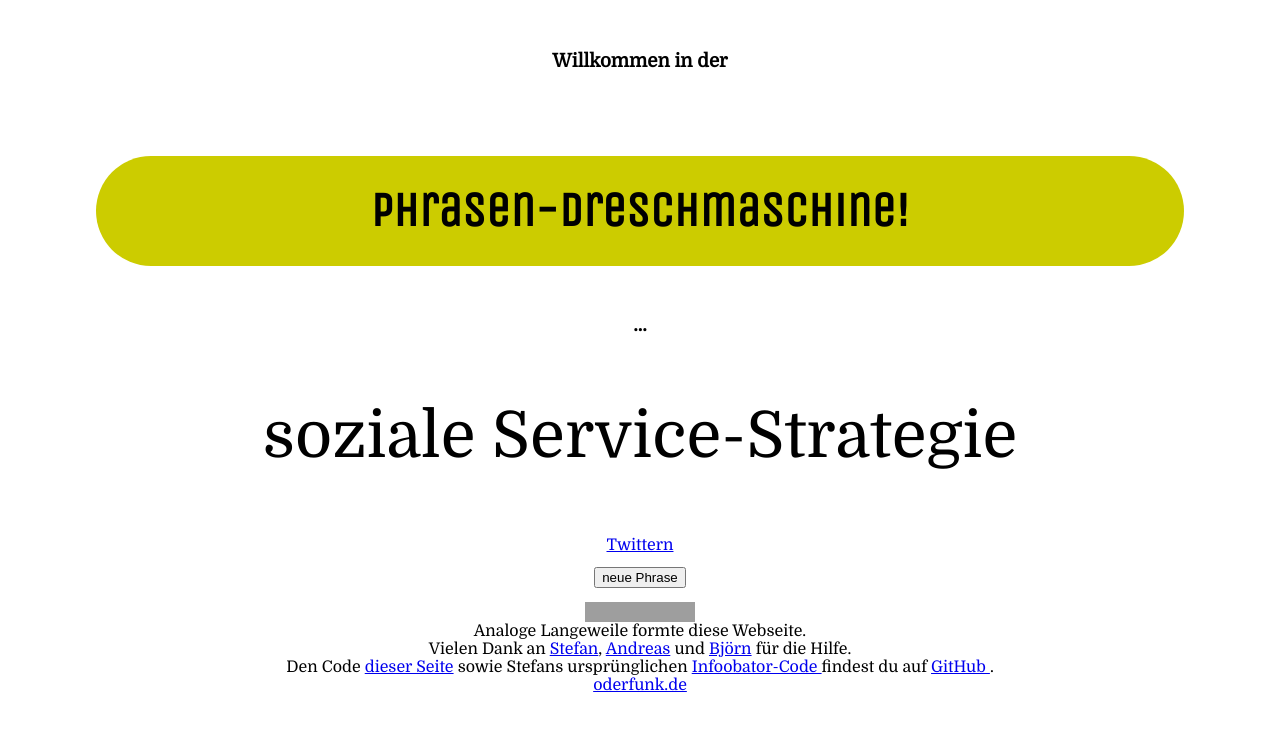
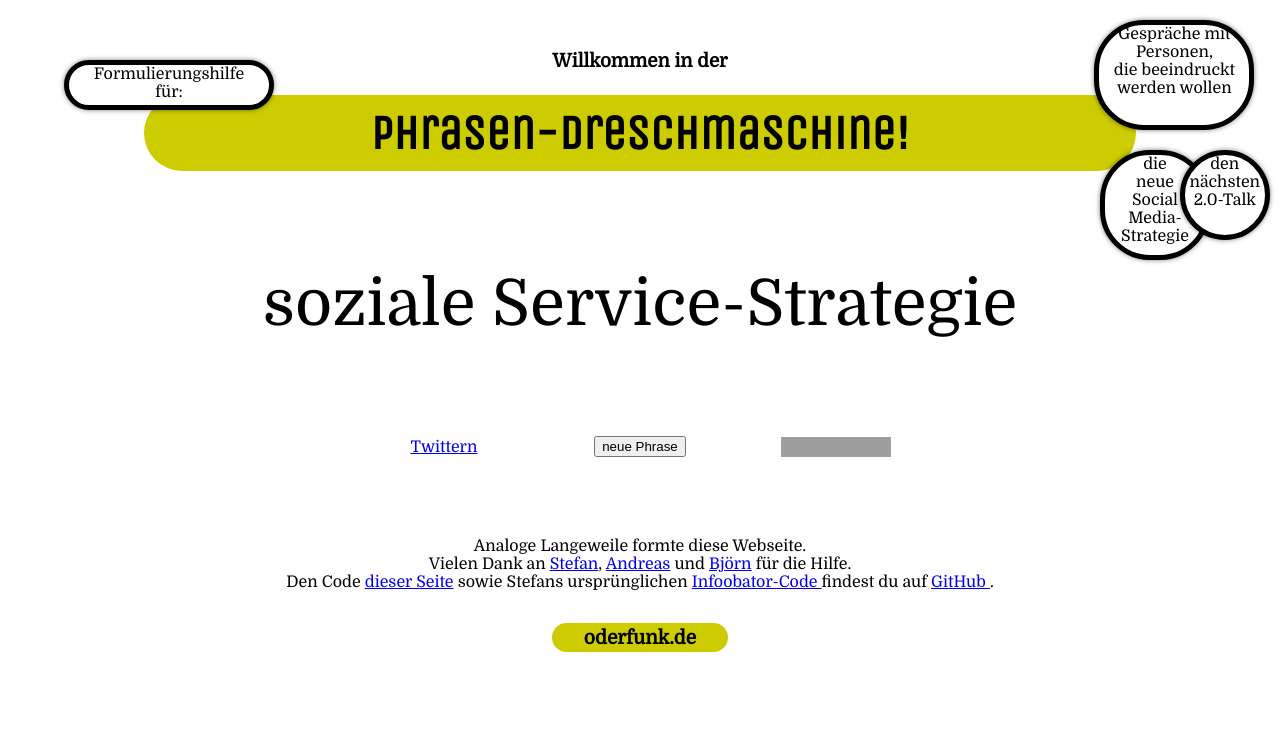
Before and after one commit to maliena/phdrma, a plain HTML site: page index.html in a window 1280 px wide. Drawn offline with nearby package versions, Linux system fonts and the light colour scheme; grey boxes are pictures that could not be loaded.

Commit message:
nächste version 21.44h

```diff
--- a/index.html
+++ b/index.html
@@ -25,12 +25,31 @@
 </head>
 
 <body>
-<h3>Willkommen in der</h3> <br>
-     <h1 class="green">Phrasen-Dreschmaschine!</h1>
 
+<header>
 
-     <h3> ... </h3>
+<h3>Willkommen in der</h3>
+     <h1 class="green">Phrasen-Dreschmaschine!
 
+</h1>
+
+<div id="bubble_1">
+	Formulierungshilfe </br>für:
+</div>
+
+<div id="bubble_2">
+	die </br>neue </br>Social Media-</br>Strategie
+</div>
+
+<div id="bubble_3">
+	den nächsten</br> 2.0-Talk
+</div>
+
+<div id="bubble_4">
+	Gespräche mit Personen,</br>die beeindruckt werden wollen
+</div>
+
+</header>
 
  <p id="yourname"></p>
 
@@ -52,18 +71,21 @@
      </script>
 
 
-<a href="https://twitter.com/share" class="twitter-share-button" data-url="http://phrasen.oderfunk.de" data-via="malienamadrina" data-lang="de">Twittern</a>
+<div class="spalte"><a href="https://twitter.com/share" class="twitter-share-button" data-url="http://phrasen.oderfunk.de" data-via="malienamadrina" data-lang="de">Twittern</a>
 <script>!function(d,s,id){var js,fjs=d.getElementsByTagName(s)[0];if(!d.getElementById(id)){js=d.createElement(s);js.id=id;js.src="//platform.twitter.com/widgets.js";fjs.parentNode.insertBefore(js,fjs);}}(document,"script","twitter-wjs");</script>
+</div>
 
+<div class="spalte">
 <FORM>
-<INPUT TYPE="button" onClick="history.go(0)" VALUE="neue Phrase" id="neuephrase" class="green">
+<INPUT TYPE="button" onClick="history.go(0)" VALUE="neue Phrase" id="neuephrase">
 </FORM>
+</div>
 
-
+<div class="spalte">
 <iframe class="FlattrButton" width="110" scrolling="no" height="20" frameborder="0"
 src="http://api.flattr.com/button/view/?url=http%3A%2F%2Fwww.oderfunk.de%2F&button=compact&" border="0" marginheight="0"
 marginwidth="0" allowtransparency="true"></iframe>
-
+</div>
 
 <footer>
 	<div>Analoge Langeweile formte diese Webseite.</br>
@@ -72,8 +94,9 @@ marginwidth="0" allowtransparency="true"></iframe>
 	</div>
 </footer>
 
-	<div>
-<a class="green" href="http://www.oderfunk.de" title="Tollste Seite im Netz"> oderfunk.de </a>
+
+	<div class="green" id="abspann">
+<a href="http://www.oderfunk.de" title="Tollste Seite im Netz"> oderfunk.de</a>
 	</div>
 
 </body>
--- a/styles.css
+++ b/styles.css
@@ -5,21 +5,77 @@
            text-align:center;
            font-family: 'Domine', serif;
          }
+
          h1 {
 	   font-family: 'Unica One', cursive;
            font-size: 3em;
-	   background: #cc0 url(www.asdfasdf.de) 50% 0 repeat;
-	   padding: 20pt;
-	   border-radius: 1.5em;
-	   display: block;
-         }
+	   width: 70%;
+	   position: relative;
+	 }
 
 	 .green {
 	  color: rgba (100, 100, 50, 0.45);
-	   margin: 1em 2em;
+	  background: #cc0 50% 0 repeat;
+	  border-radius: 1.5em;
+	  padding: 0.2em 1em;
+	  margin: 0.5em auto;
+	  display: block;
 	 }
 
-         h2 {
+	#bubble_1 {
+	 position: absolute;
+	 height: 40px;
+	 width: 200px;
+	 border-radius: 50px;
+	 background: #fff;
+	 border: 5px solid #000;
+	 top: 60px;
+	 left: 5%;
+	 box-shadow: 0 0 5px rgba(0,0,0,0.5);
+	 font-family: 'Domine', serif;
+	}
+
+	#bubble_2 {
+	 position: absolute;
+	 height: 100px;
+	 width: 100px;
+	 border-radius: 50px;
+	 background: #fff;
+	 border: 5px solid #000;
+	 top: 150px;
+	 right: 70px;
+	 box-shadow: 0 0 5px rgba(0,0,0,0.5);
+	 font-family: 'Domine', serif;
+	}
+
+	#bubble_3 {
+	 position: absolute;
+	 height: 80px;
+	 width: 80px;
+	 border-radius: 50px;
+	 background: #fff;
+	 border: 5px solid #000;
+	 top: 150px;
+	 right: 0.8%;
+	 box-shadow: 0 0 5px rgba(0,0,0,0.5);
+	 font-family: 'Domine', serif;
+	}
+
+	#bubble_4 {
+	 position: absolute;
+	 height: 100px;
+	 width: 150px;
+	 border-radius: 50px;
+	 background: #fff;
+	 border: 5px solid #000;
+	 top: 20px;
+	 right: 2%;
+	 box-shadow: 0 0 5px rgba(0,0,0,0.5);
+	 font-family: 'Domine', serif;
+	}
+
+
+	 h2 {
            font-size: 1em;
             margin-top:0;
          }
@@ -29,17 +85,46 @@
 	   margin: 1em 2em;
 	 }
 
+	.spalte {
+	  display: inline-block;
+	  width: 15%;
+	  vertical-align: middle;
+	 }
+
+	.spalte form {
+	  display: inline;
+	}
+
 /* ids */
 	#yourname {
            font-size: 4em;
+	   margin: 1.5em;
          }
+
          footer {
            font-size: 1em;
+	   margin-top: 5em;
          }
+
+	#abspann {
+	display: inline-block;
+	margin: auto;
+	margin-top: 2em;
+	}
+
+	#abspann a {
+	text-decoration: none;
+	font-family: 'Unica One', cursive;
+	font-size: 1.2em;
+	color: #000;
+	font-weight: bold;
+	padding: 0.3em 0.8em;
+	font-family: 'Domine', serif;
+	}
 
 /* klassen */
 	.class {
-
+}
 /* div tag, das die klasse indent hat */
 	div.indent {
 	}
```
